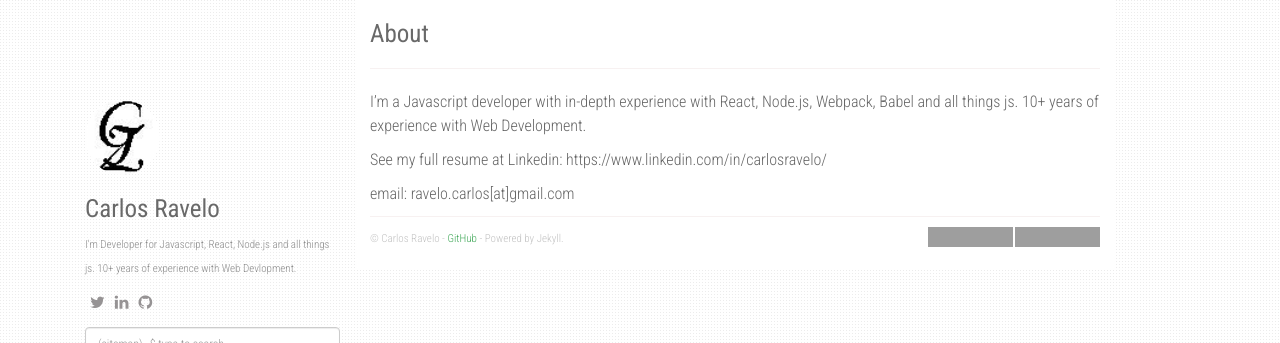
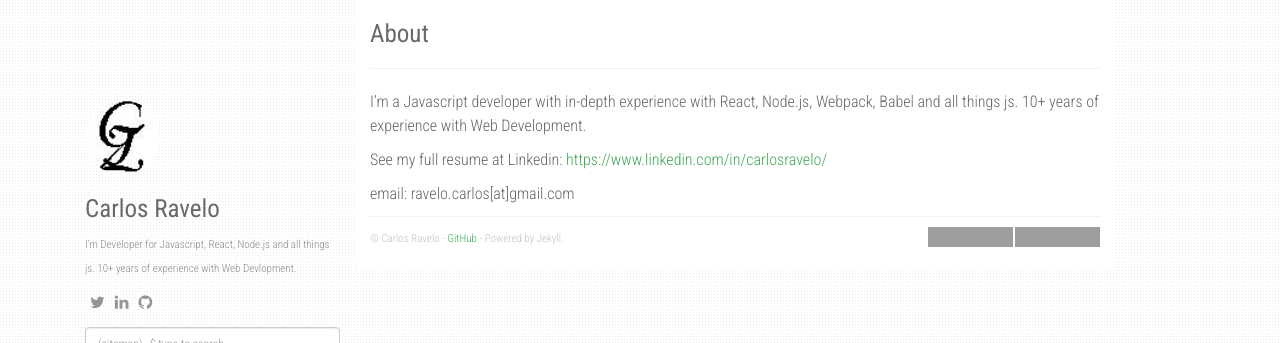
Before and after one commit to gandazgul/gandazgul.github.io, a Jekyll site: the page built from about.md, in a window 1280 px wide. Shown: the top 343 px of the page. Built offline with Jekyll 4.4.1, drawn with Linux system fonts in a browser that asks for light colours; nearby versions of some CDN libraries; some of the changed lines change nothing that is shown; grey boxes are pictures that could not be loaded.

Commit message:
correct link

```diff
--- a/about.md
+++ b/about.md
@@ -6,6 +6,6 @@ permalink: /about/
 
 I'm a Javascript developer with in-depth experience with React, Node.js, Webpack, Babel and all things js. 10+ years of experience with Web Development.
 
-See my full resume at Linkedin: https://www.linkedin.com/in/carlosravelo/
+See my full resume at Linkedin: [https://www.linkedin.com/in/carlosravelo/](https://www.linkedin.com/in/carlosravelo/)
 
 email: ravelo.carlos[at]gmail.com
```
